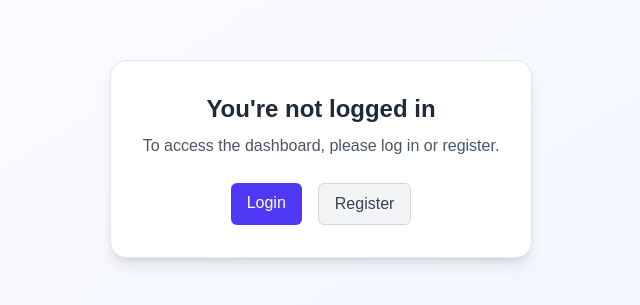
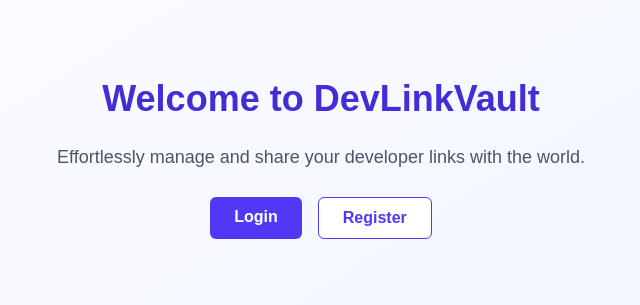
Before and after one commit to ChrisMerinoDev/DevLinkVault, a Next.js app: page / in a window 1280 px wide. Shown: the part 241-546 px from the top of the page, without its empty margins (319-959 px from the left). Built offline with nearby package versions, Linux system fonts and the light colour scheme; no server answers.

Commit message:
Fix homepage for production build

```diff
--- a/src/app/page.tsx
+++ b/src/app/page.tsx
@@ -1,11 +1,29 @@
-import { connectToDatabase } from "@/lib/mongoose";
-import DashboardPage from "./dashboard/page";
+export default function Home() {
+  return (
+    <main className="flex min-h-screen flex-col items-center justify-center p-6 bg-gradient-to-br from-white to-indigo-50">
+      <div className="max-w-2xl text-center space-y-6">
+        <h1 className="text-4xl font-extrabold text-indigo-700">
+          Welcome to DevLinkVault
+        </h1>
+        <p className="text-lg text-gray-600">
+          Effortlessly manage and share your developer links with the world.
+        </p>
 
-export default async function Home() {
-  await connectToDatabase();
-  console.log("Connected to MongoDB ✅")
-
-  return (
-    <DashboardPage />
+        <div className="flex justify-center gap-4 mt-6">
+          <a
+            href="/login"
+            className="px-6 py-2 rounded-md bg-indigo-600 text-white hover:bg-indigo-700 transition font-semibold"
+          >
+            Login
+          </a>
+          <a
+            href="/register"
+            className="px-6 py-2 rounded-md bg-white text-indigo-600 border border-indigo-600 hover:bg-indigo-50 transition font-semibold"
+          >
+            Register
+          </a>
+        </div>
+      </div>
+    </main>
   );
 }
```
